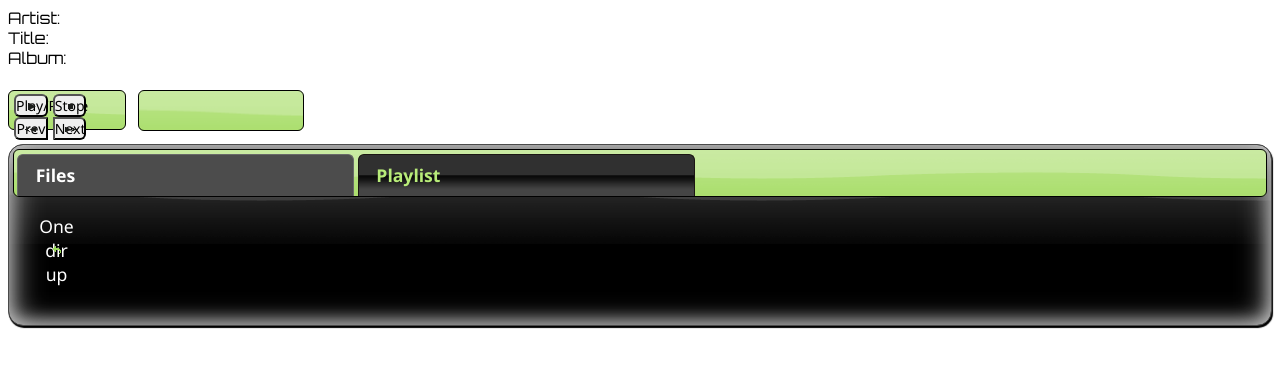
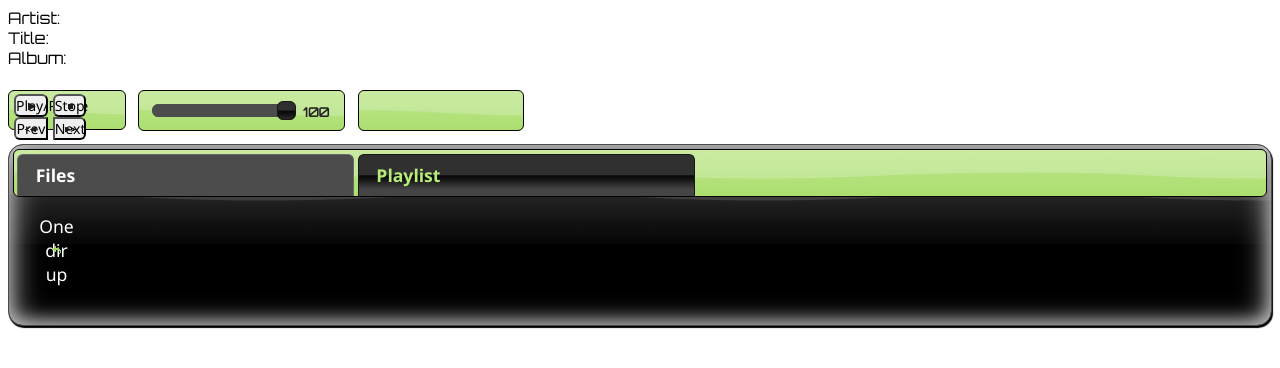
Before and after one commit to zeratul2099/html5musicplay, a Python web app: template templates/mainview.html in a window 1280 px wide. Shown: the top 368 px of the page. Run offline with Jinja, Linux system fonts and the light colour scheme; the template is opened without the code that fills it, so the values that code supplies are empty; some libraries are stand-ins or nearby versions.

Commit message:
volume control

```diff
--- a/player/views.py
+++ b/player/views.py
@@ -93,9 +93,7 @@ def fileConverter(request, filepath):
 	  raise
 
 # TODO:
-# *playlist
 # stream file during conversion
-# volume control
 # style player
 # seeking
 # scrobble
--- a/templates/mainview.html
+++ b/templates/mainview.html
@@ -1,4 +1,5 @@
-<html><head>
+<html>
+<head>
 <title></title>
 <script src="https://ajax.googleapis.com/ajax/libs/jquery/1.6.0/jquery.min.js"></script>
 <script src="https://ajax.googleapis.com/ajax/libs/jqueryui/1.8.11/jquery-ui.min.js"></script>
@@ -85,6 +86,20 @@ $('html').ajaxSend(function(event, xhr, settings) {
 	  float: left;
 
   }
+#volumeControl {
+  float:left;
+  width:74%;
+  margin-right: 1em;
+}
+#volumeControlSpan {
+  	  padding-top: 1em;
+	  padding-left:1em;
+	  padding-right:1em;
+	  float: left;
+	  width: 14em;
+	  text-align: center;
+	  height: 1.8em;
+}
 	</style>
 </head>
 <body>
@@ -92,7 +107,9 @@ $('html').ajaxSend(function(event, xhr, settings) {
 var player;
 var currentList = "#fileList";
 $(document).ready( function() {
-
+  if (localStorage["volume"]== undefined) {
+	localStorage["volume"] = 100;
+  }
   $(".jqbutton").button();
   $("#playPauseBtn").button({
             icons: {
@@ -128,8 +145,12 @@ $(document).ready( function() {
             icons: {
                 primary: "ui-icon-refresh"
             },text: false});
-
-
+  $("#volumeControl").slider({change: function(event, ui) {player.volume = ui.value/100;
+														   localStorage["volume"] = ui.value},
+							  value:localStorage["volume"],
+							  slide: function( event, ui ) {
+								$( "#volumeNum" ).text( ui.value )}});
+  $( "#volumeNum" ).text( $("#volumeControl").slider("value") );
   $( "#fileList li" ).draggable({revert:true});
   $( "#playList" ).sortable({
 			update: function(event, ui) {savePlayListOrder()},
@@ -172,6 +193,7 @@ $(document).ready( function() {
 			}
 		})
   player = $('#player').get(0);
+  player.volume = localStorage["volume"]/100;
   if (localStorage["currentPath"] == undefined) {
 	localStorage["currentPath"] = "";
   }
@@ -223,6 +245,7 @@ function updateAudioInfo() {
   $('#durationSpan').text(convertSeconds(parseInt(player.currentTime))+" / "+convertSeconds(parseInt(player.duration)));
   progress = player.currentTime * 100 / player.duration;
   $('#progressbar div').animate({'width': progress + '%' },{ queue:false, duration:500, easing:"linear" });
+
 
 }
 function convertSeconds(seconds) {
@@ -383,6 +406,10 @@ function sortPlayList() {
 <label for=repeatBtn>Repeat</label>
 </span>
 </span>
+<span id="volumeControlSpan" class="ui-widget-header ui-corner-all toolbar">
+<span id="volumeControl"></span>
+<span id="volumeNum"></span>
+</span>
 <span id="durationSpan" class="ui-widget-header ui-corner-all toolbar"><span></span></span>
 <span id="loadingSpan" style="display:none"><img src="/staticfiles/ajax-loader.gif"/>&nbsp;Loading...</span>
 </div>
```
